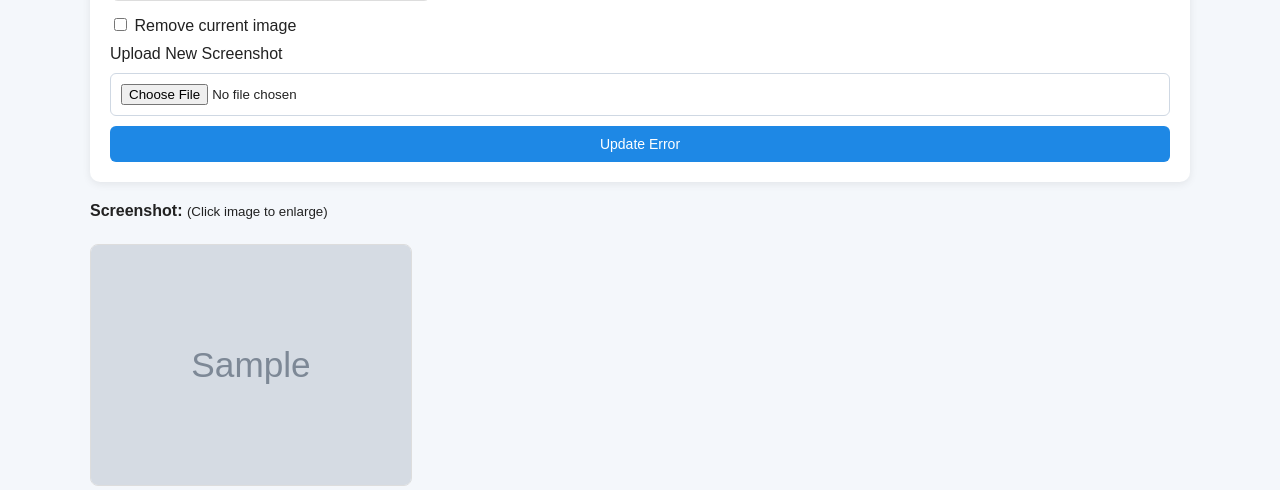
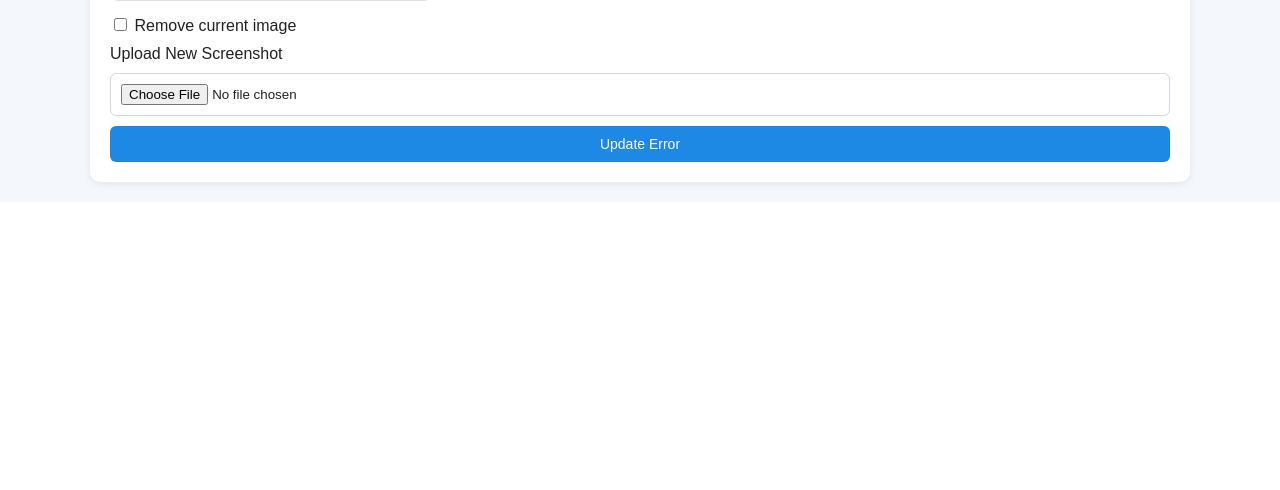
Before and after one commit to AvelaNoganta/MyAutomationErrorsHub, a Flask app: page /edit/1 in a window 1280 px wide. Shown: the part 1087-1577 px from the top of the page. After the commit the page ends 1277 px from the top, so only its background shows below. Run offline with Flask 3, Linux system fonts and the light colour scheme; data comes from the database, SQL or seed files in the repository; tables that the repository leaves empty hold one stand-in row (values such as "Sample post"); grey boxes marked "Sample" are stand-in pictures.

Commit message:
Removed the duplicate image from the edit page

```diff
--- a/templates/edit_error.html
+++ b/templates/edit_error.html
@@ -11,7 +11,7 @@
         <label>Category</label>
         <select name="category_id" required>
             {% for category in categories %}
-            <option value="{{ category.id }}" {% if category.id == error.category_id %}selected{% endif %}>
+            <option value="{{ category.id }}" {% if category.id== error.category_id %}selected{% endif %}>
                 {{ category.name }}
             </option>
             {% endfor %}
@@ -32,7 +32,13 @@
         {% if error.image_path %}
         <label>Current Screenshot</label>
         <div class="image-block">
-            <img src="{{ url_for('uploaded_file', filename=error.image_path) }}" alt="Current Screenshot">
+            <a href="{{ url_for('uploaded_file', filename=error.image_path) }}" target="_blank">
+                <img
+                        src="{{ url_for('uploaded_file', filename=error.image_path) }}"
+                        alt="Error Screenshot"
+                        class="clickable-image"
+                >
+            </a>
         </div>
 
         <label>
@@ -47,20 +53,4 @@
         <button type="submit" class="btn btn-primary">Update Error</button>
     </form>
 </div>
-{% if error.image_path %}
-<div class="image-block">
-    <p>
-        <strong>Screenshot:</strong>
-        <small>(Click image to enlarge)</small>
-    </p>
-
-    <a href="{{ url_for('uploaded_file', filename=error.image_path) }}" target="_blank">
-        <img
-                src="{{ url_for('uploaded_file', filename=error.image_path) }}"
-                alt="Error Screenshot"
-                class="clickable-image"
-        >
-    </a>
-</div>
-{% endif %}
 {% endblock %}
```
